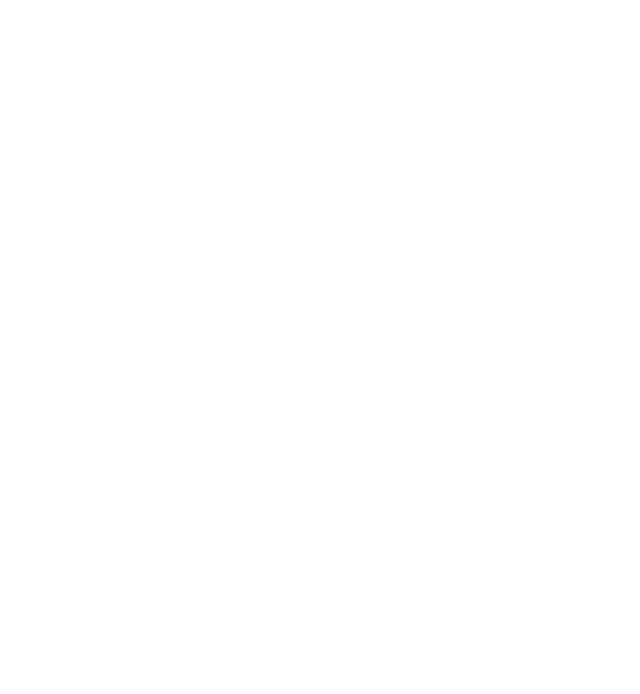
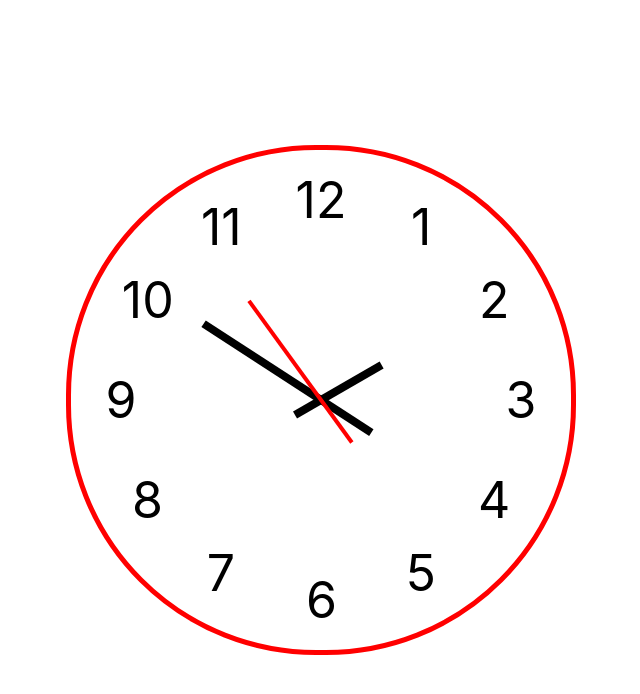
Before and after one commit to zjh1687/AnalogClock, a React (Create React App) app: page / in a window 1280 px wide. Shown: the top 694 px of the page, without its empty margins (319-959 px from the left). Built offline with nearby package versions, Linux system fonts and the light colour scheme.

Commit message:
시간 적용, 시계침 계산식 추가

```diff
--- a/src/analogClock/AnalogClock.tsx
+++ b/src/analogClock/AnalogClock.tsx
@@ -1,7 +1,37 @@
-import React from 'react';
+import React, { useState } from 'react';
+import ClockHand from './components/ClockHand';
+import HourNumber from './components/HourNumber';
 
 function AnalogClock() {
-  return <div></div>;
+  const [hourDeg, setHoutDeg] = useState<number>(0);
+  const [minuteDeg, setMinuteDeg] = useState<number>(0);
+  const [secondDeg, setSecondDegg] = useState<number>(0);
+  const clockNumberArr = Array.from({ length: 12 }, (v, i) => i);
+
+  setInterval(() => {
+    const time = new Date();
+    setHoutDeg(time.getHours() * 30);
+    setMinuteDeg(360 - time.getMinutes());
+    setSecondDegg(time.getSeconds() * 6);
+  }, 1000);
+
+  return (
+    <div className="clock-wrapper">
+      <div className="clock-circle">
+        <div className="hour">
+          {clockNumberArr.map((i) => {
+            return <HourNumber key={`hour+${i}`} number={i + 1} />;
+          })}
+        </div>
+        {/* 시침 */}
+        <ClockHand color="black" width="8px" height="20%" deg={hourDeg} />
+        {/* 분침 */}
+        <ClockHand color="black" width="8px" height="40%" deg={minuteDeg} />
+        {/* 초침 */}
+        <ClockHand color="red" width="4px" height="35%" deg={secondDeg} />
+      </div>
+    </div>
+  );
 }
 
 export default AnalogClock;
```
